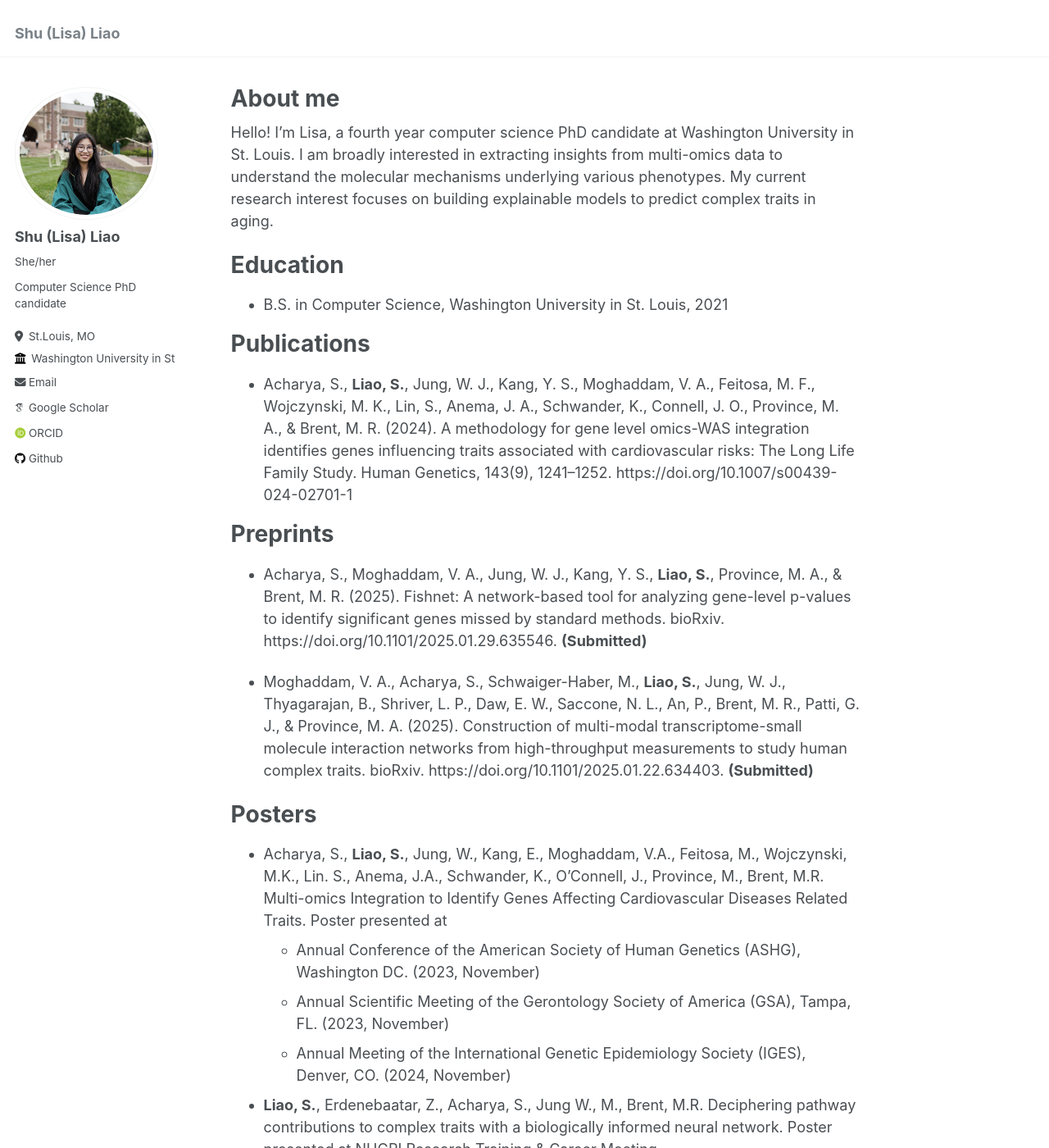
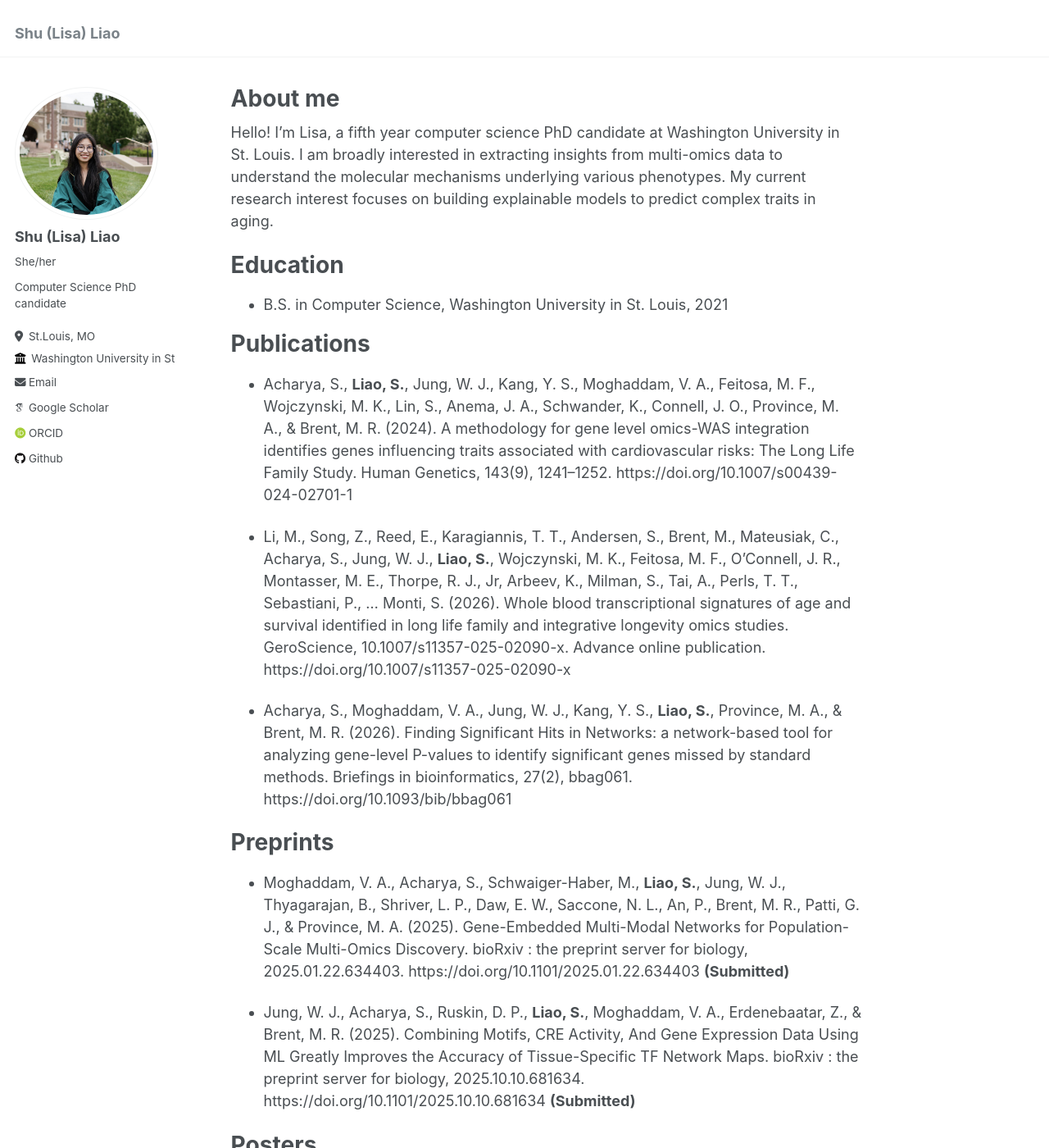
Before and after one commit to lislia423/lislia423.github.io, a Jekyll site: the page built from _pages/about.md, in a window 1280 px wide and 1400 px high. Shown: the whole window at 82% size. Built offline with Jekyll 4.4.1, drawn with Linux system fonts in a browser that asks for light colours; some web fonts are replaced.

Commit message:
update this year

```diff
--- a/_pages/about.md
+++ b/_pages/about.md
@@ -7,7 +7,7 @@ redirect_from:
   - /about.html
 ---
 
-Hello! I'm Lisa, a fourth year computer science PhD candidate at Washington University in St. Louis. I am broadly interested in extracting insights from multi-omics data to understand the molecular mechanisms underlying various phenotypes. My current research interest focuses on building explainable models to predict complex traits in aging.
+Hello! I'm Lisa, a fifth year computer science PhD candidate at Washington University in St. Louis. I am broadly interested in extracting insights from multi-omics data to understand the molecular mechanisms underlying various phenotypes. My current research interest focuses on building explainable models to predict complex traits in aging.
 
 Education
 ======
@@ -17,11 +17,15 @@ Publications
 ======
 * Acharya, S., **Liao, S.**, Jung, W. J., Kang, Y. S., Moghaddam, V. A., Feitosa, M. F., Wojczynski, M. K., Lin, S., Anema, J. A., Schwander, K., Connell, J. O., Province, M. A., & Brent, M. R. (2024). A methodology for gene level omics-WAS integration identifies genes influencing traits associated with cardiovascular risks: The Long Life Family Study. Human Genetics, 143(9), 1241–1252. https://doi.org/10.1007/s00439-024-02701-1
 
+* Li, M., Song, Z., Reed, E., Karagiannis, T. T., Andersen, S., Brent, M., Mateusiak, C., Acharya, S., Jung, W. J., **Liao, S.**, Wojczynski, M. K., Feitosa, M. F., O'Connell, J. R., Montasser, M. E., Thorpe, R. J., Jr, Arbeev, K., Milman, S., Tai, A., Perls, T. T., Sebastiani, P., … Monti, S. (2026). Whole blood transcriptional signatures of age and survival identified in long life family and integrative longevity omics studies. GeroScience, 10.1007/s11357-025-02090-x. Advance online publication. https://doi.org/10.1007/s11357-025-02090-x
+
+* Acharya, S., Moghaddam, V. A., Jung, W. J., Kang, Y. S., **Liao, S.**, Province, M. A., & Brent, M. R. (2026). Finding Significant Hits in Networks: a network-based tool for analyzing gene-level P-values to identify significant genes missed by standard methods. Briefings in bioinformatics, 27(2), bbag061. https://doi.org/10.1093/bib/bbag061
+
 Preprints
 ======
-* Acharya, S., Moghaddam, V. A., Jung, W. J., Kang, Y. S., **Liao, S.**, Province, M. A., & Brent, M. R. (2025). Fishnet: A network-based tool for analyzing gene-level p-values to identify significant genes missed by standard methods. bioRxiv. https://doi.org/10.1101/2025.01.29.635546. **(Submitted)**
+* Moghaddam, V. A., Acharya, S., Schwaiger-Haber, M., **Liao, S.**, Jung, W. J., Thyagarajan, B., Shriver, L. P., Daw, E. W., Saccone, N. L., An, P., Brent, M. R., Patti, G. J., & Province, M. A. (2025). Gene-Embedded Multi-Modal Networks for Population-Scale Multi-Omics Discovery. bioRxiv : the preprint server for biology, 2025.01.22.634403. https://doi.org/10.1101/2025.01.22.634403 **(Submitted)**
 
-* Moghaddam, V. A., Acharya, S., Schwaiger-Haber, M., **Liao, S.**, Jung, W. J., Thyagarajan, B., Shriver, L. P., Daw, E. W., Saccone, N. L., An, P., Brent, M. R., Patti, G. J., & Province, M. A. (2025). Construction of multi-modal transcriptome-small molecule interaction networks from high-throughput measurements to study human complex traits. bioRxiv. https://doi.org/10.1101/2025.01.22.634403. **(Submitted)**
+* Jung, W. J., Acharya, S., Ruskin, D. P., **Liao, S.**, Moghaddam, V. A., Erdenebaatar, Z., & Brent, M. R. (2025). Combining Motifs, CRE Activity, And Gene Expression Data Using ML Greatly Improves the Accuracy of Tissue-Specific TF Network Maps. bioRxiv : the preprint server for biology, 2025.10.10.681634. https://doi.org/10.1101/2025.10.10.681634 **(Submitted)**
 
 Posters
 ======
@@ -36,4 +40,4 @@ Posters
 CV
 ======
 
-You can download my CV [here](https://lislia423.github.io/files/CV-SP2025.pdf)
+You can download my CV [here](https://lislia423.github.io/files/CV-SP2026.pdf)
```
Also changed, not shown: 1 other file.
